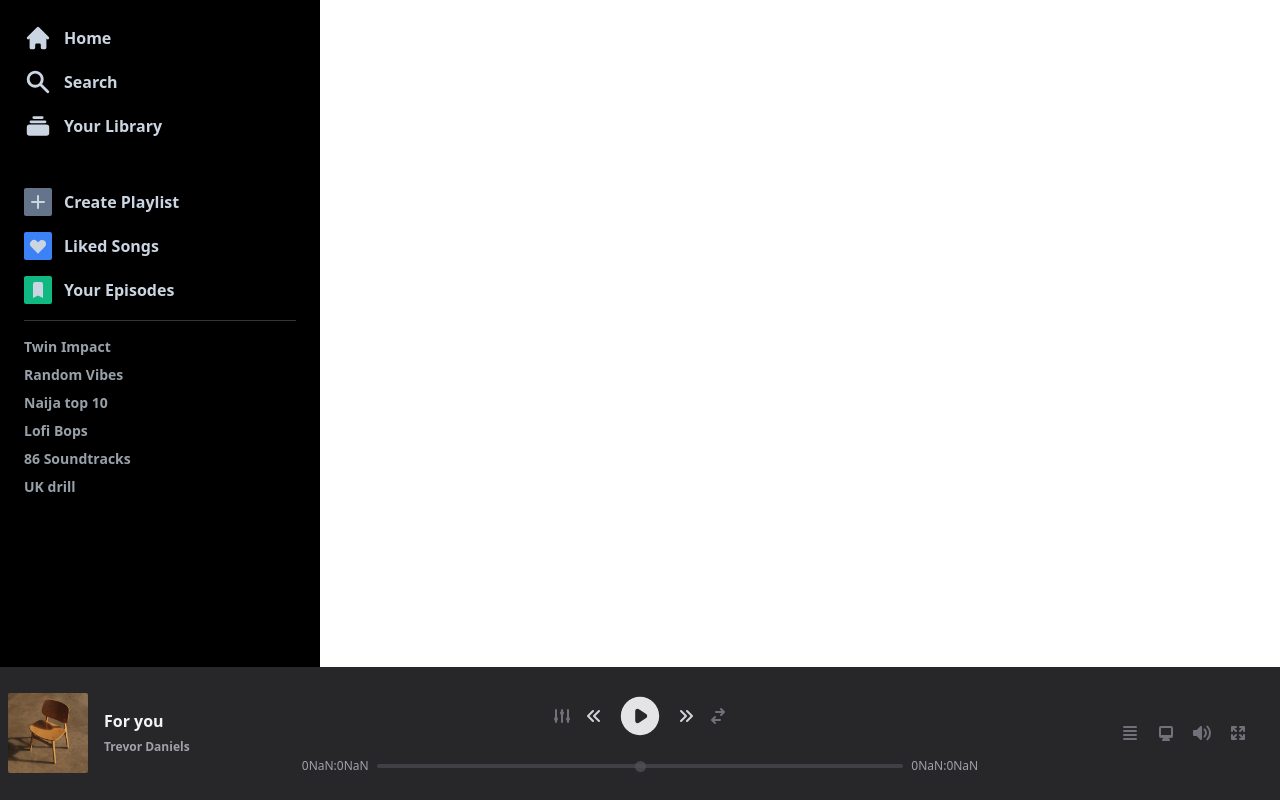
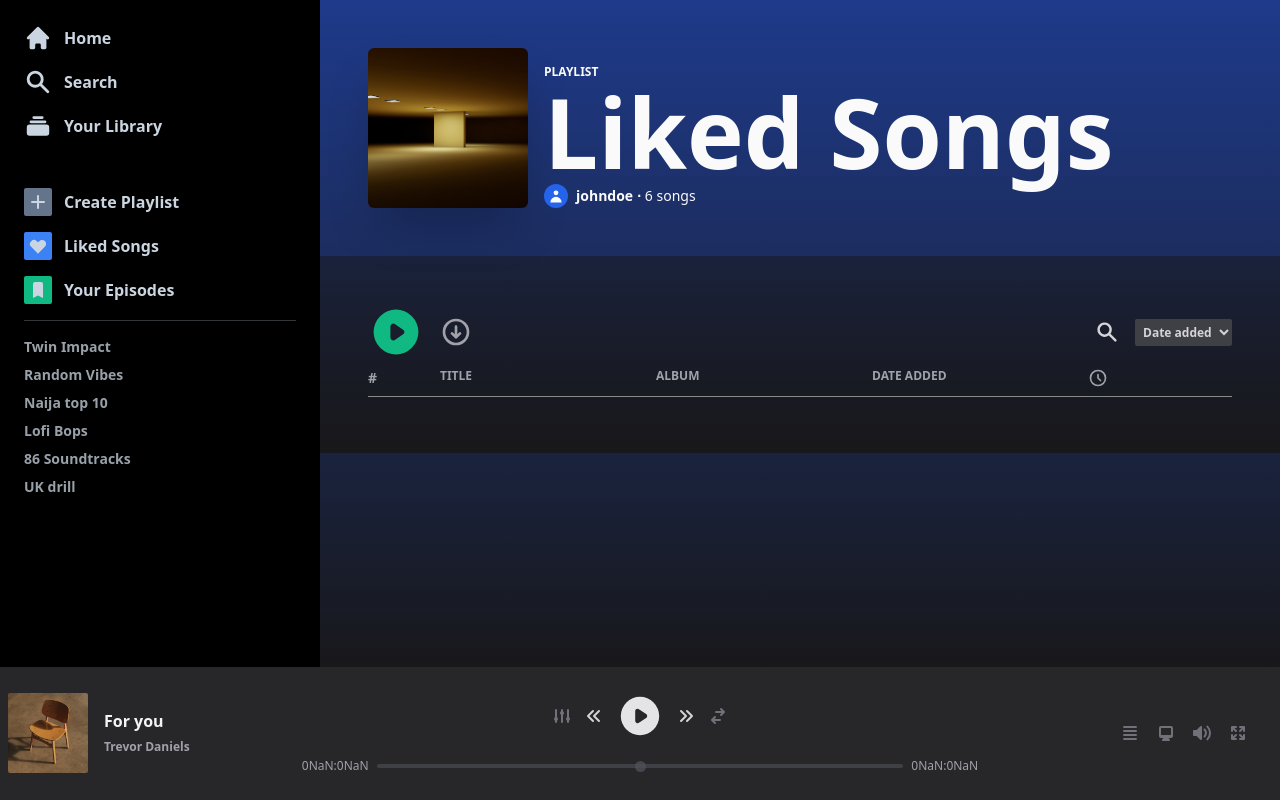
Before and after one commit to devcku/test-project, a Vue app: page /list in a window 1280 px wide. Built offline with nearby package versions, Linux system fonts and the light colour scheme.

Commit message:
starting the playlists page

```diff
--- a/src/router.js
+++ b/src/router.js
@@ -1,11 +1,13 @@
 import { createRouter, createWebHistory } from "vue-router";
 
 import Home from "./views/Home.vue";
+import List from "./views/List.vue";
 import Login from "./views/Login.vue";
 
 const routes = [
   { path: "/", redirect: "/home" },
   { path: "/home", component: Home },
+  { path: "/list", component: List },
   { path: "/login", component: Login },
 ];
 const router = createRouter({
--- a/src/views/List.vue
+++ b/src/views/List.vue
@@ -1,3 +1,46 @@
 <template>
-
+    <div class=" pb-0 text-zinc-50 overflow-y-scroll bg-gradient-to-b from-blue-900 to-zinc-900">
+        <header class="flex gap-4 sm:p-12 p-4">
+            <img src="../assets/img/playlists/img3.jpg" alt=""
+                class="h-40 shadow-2xl col-span-2 aspect-square bg-cover object-cover rounded-md">
+            <div class="flex flex-col justify-between pt-4">
+                <div class="text-xs uppercase font-bold">Playlist</div>
+                <div class="text-8xl font-bold">Liked Songs</div>
+                <div class="text-sm flex items-center">
+                    <div class="h-6 w-6 mr-2 rounded-full flex justify-center items-center bg-blue-600">
+                        <UserIcon class="h-4"></UserIcon>
+                    </div>
+                    <div><span class="font-bold">johndoe &sdot;</span> 6 songs</div>
+                </div>
+            </div>
+        </header>
+        <div class="bg-gradient-to-b from-zinc-900/50 to-zinc-900 sm:p-12 p-4">
+            <div class="flex justify-between items-center">
+                <div class="flex items-center">
+                    <PlayIcon class="h-14 w-14 text-emerald-500"></PlayIcon>
+                    <ArrowCircleDownIcon class="h-8 w-8 text-zinc-400 ml-4"></ArrowCircleDownIcon>
+                </div>
+                <div class="text-zinc-300 flex items-center">
+                    <SearchIcon class="h-6 w-6 mr-4"></SearchIcon>
+                    <select name="" class="bg-zinc-700 text-xs p-1 rounded-sm font-semibold outline-none">
+                        <option>Date added</option>
+                    </select>
+                </div>
+            </div>
+            <div class="grid grid-cols-12 text-zinc-400 text-xs uppercase mt-2 font-semibold">
+                <div class="col-span-1 text-sm">#</div>
+                <div class="col-span-3">title</div>
+                <div class="col-span-3">album</div>
+                <div class="col-span-3">date added</div>
+                <div class="col-span-2">
+                    <ClockIcon class="h-5 w-5"></ClockIcon>
+                </div>
+            </div>
+            <hr class="border-zinc-50/50 my-2">
+        </div>
+    </div>
 </template>
+<script setup>
+import { UserIcon, PlayIcon, SearchIcon } from '@heroicons/vue/solid'
+import { ArrowCircleDownIcon, ClockIcon } from '@heroicons/vue/outline'
+</script>
```
